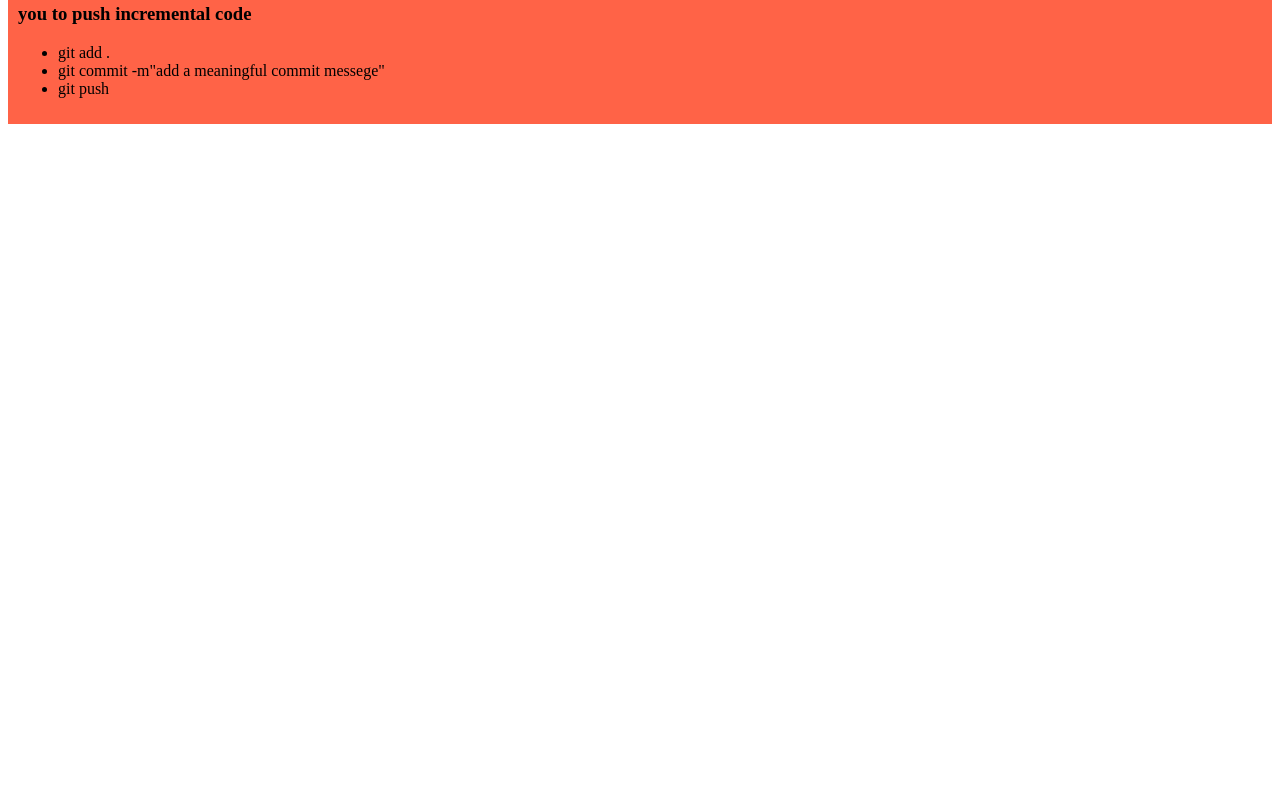
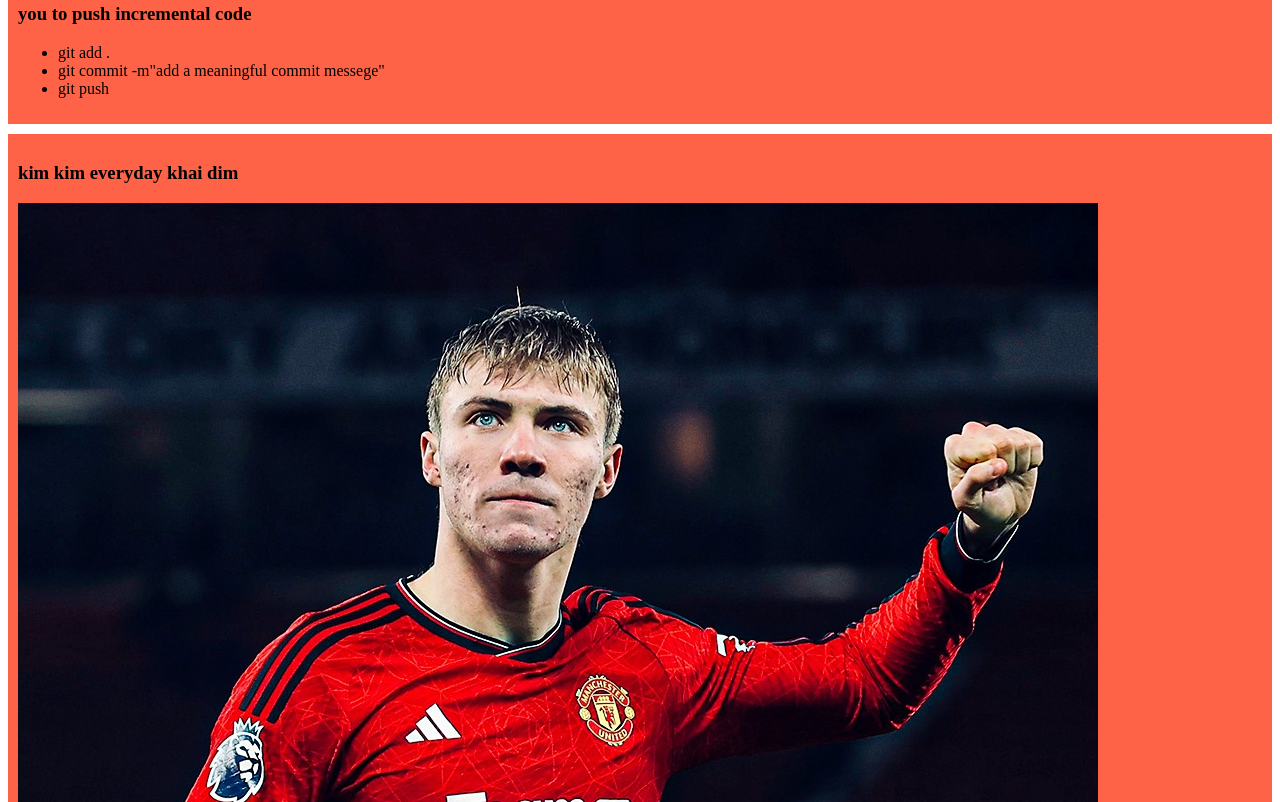
Before and after one commit to naim-rahman/my-simple-website, a plain HTML site: page index.html in a window 1280 px wide. Shown: the part 458-1260 px from the top of the page. Before the commit the page ends 800 px from the top, so only its background shows below. Drawn offline with Linux system fonts and the light colour scheme.

Commit message:
added kim with a dim

```diff
--- a/index.html
+++ b/index.html
@@ -27,5 +27,9 @@
             <li>git push</li>
         </ul>
     </div>
+    <div>
+        <h3>kim kim everyday khai dim </h3>
+        <img src="images/kim.jog.jpg" alt="">
+    </div>
 </body>
 </html>
```
Also changed, not shown: images/kim.jog.jpg (added).
